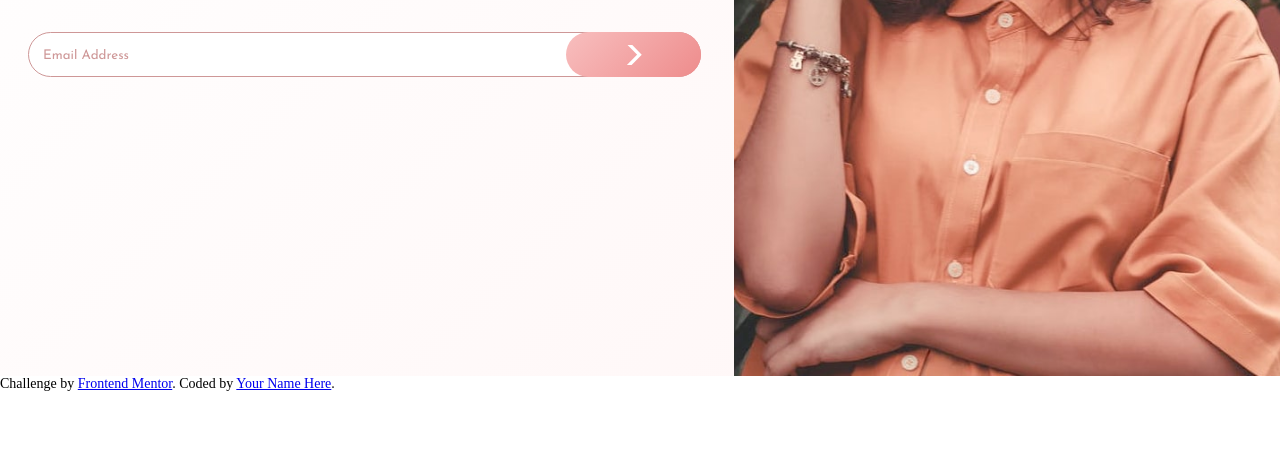
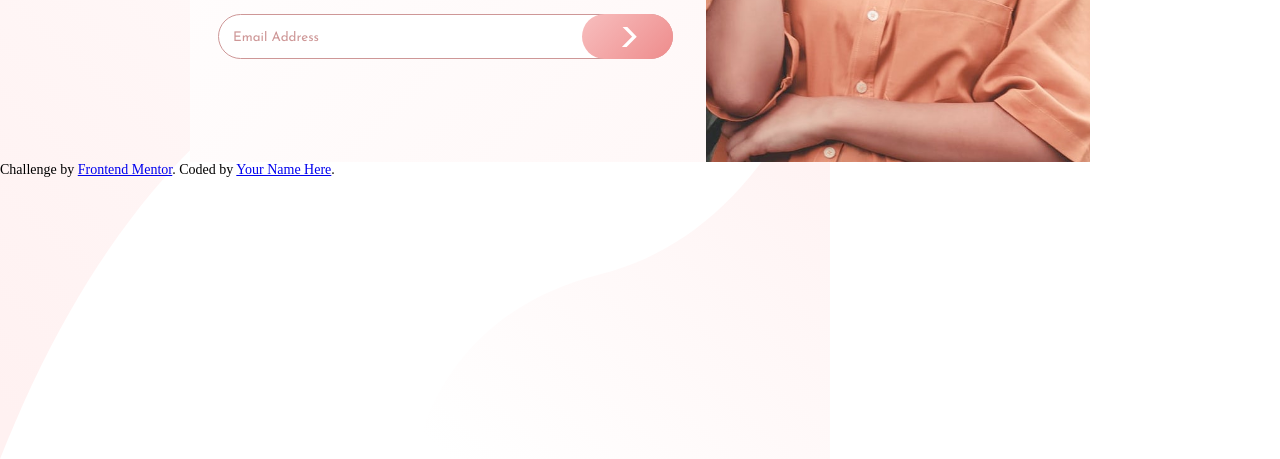
Before and after one commit to dev-fatoh/comming-soon, a plain HTML site: page index.html in a window 1280 px wide. Shown: the part 341-800 px from the top of the page. Drawn offline with Linux system fonts and the light colour scheme.

Commit message:
intial commit

```diff
--- a/css/style.css
+++ b/css/style.css
@@ -24,21 +24,26 @@ html{
 body{
     width: 100%;
     margin: 0 auto;
+    background-image: url("../images/bg-pattern-desktop.svg");
+    background-repeat: no-repeat;
 }
 img{
     width: 100%;
     display: block;
     object-fit: cover;
+
 }
 .wrapper{
     width: 100%;
+    max-width: 900px;
+    margin: 0 auto;
+
     display: grid;
     grid-template-columns: 1fr;
     grid-template-rows: auto;
     grid-column-gap: 5px;
     background: linear-gradient(var(--linear-deg),var(--linear1),var(--linear2));
-    /*background-image: url("../images/bg-pattern-desktop.svg");
-    background-repeat: no-repeat;*/
+
 
 
 }
```
